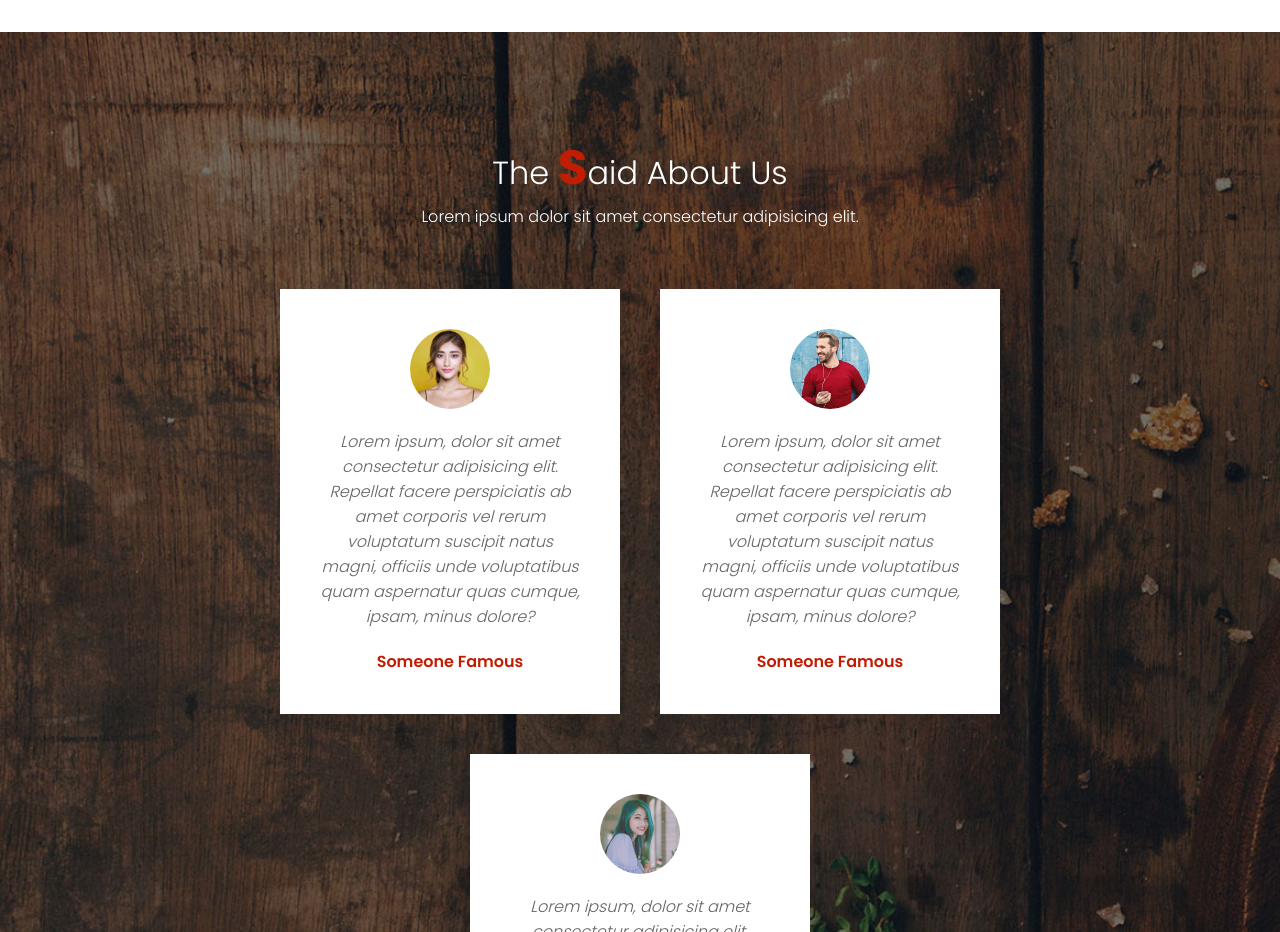
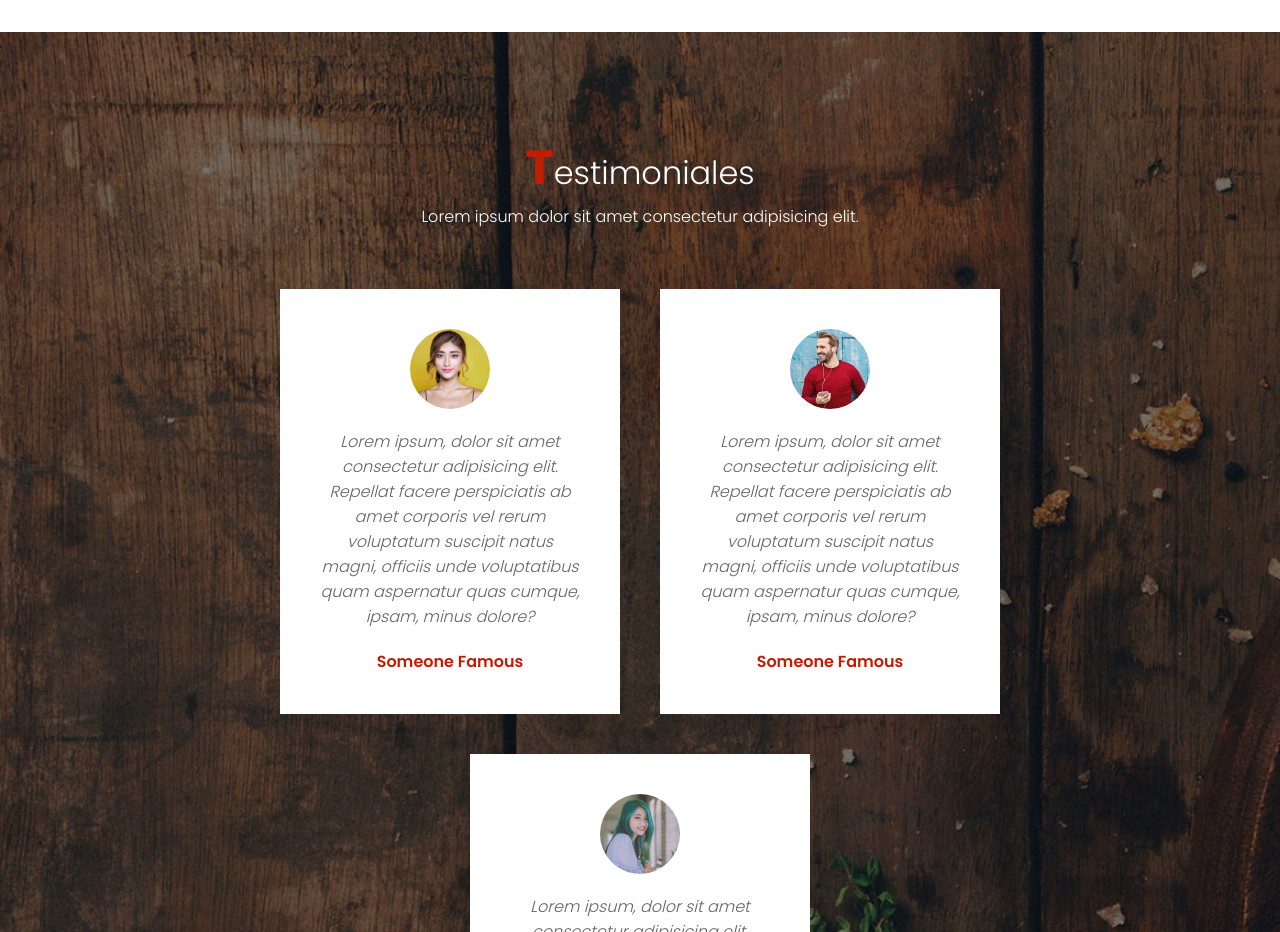
Before and after one commit to Mcardenas420/The-Food-Cubo, a plain HTML site: page index.html in a window 1280 px wide. Shown: the part 3740-4672 px from the top of the page. Drawn offline with Linux system fonts and the light colour scheme.

Commit message:
Update index.html

```diff
--- a/index.html
+++ b/index.html
@@ -125,7 +125,7 @@
     </section>
     <section class="testimonials" id="testimonials">
         <div class="title white">
-            <h2 class="titleText">The <span>S</span>aid About Us</h2>
+            <h2 class="titleText"><span>T</span>estimoniales</h2>
             <p>Lorem ipsum dolor sit amet consectetur adipisicing elit.</p>
         </div>
         <div class="content">
```
